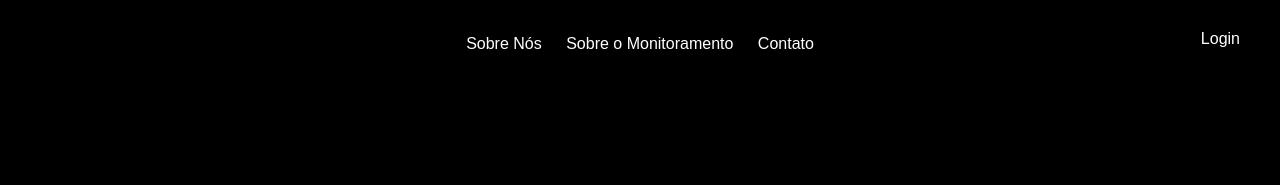
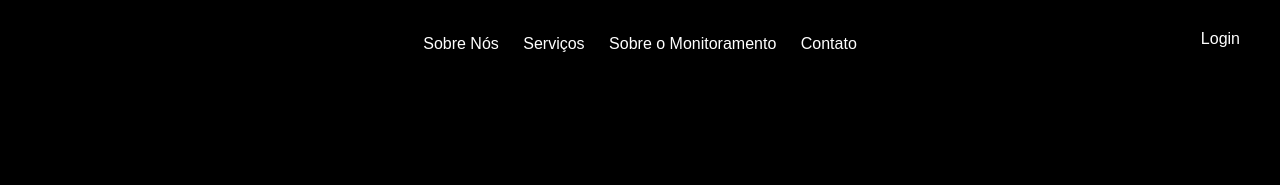
Before and after one commit to SNMONITORING/SystemNET, a plain HTML site: page index.html in a window 1280 px wide. Shown: the top 185 px of the page. Drawn offline with Linux system fonts and the light colour scheme.

Commit message:
index.html

```diff
--- a/index.html
+++ b/index.html
@@ -11,6 +11,7 @@
       <nav>
         <ul>
           <li><a href="about_us.html">Sobre Nós</a></li>
+          <li><a href="#services">Serviços</a></li>
           <li><a href="#monitoring">Sobre o Monitoramento</a></li>
           <li><a href="#contact">Contato</a></li>
           <li class="login-link"><a href="http://snmonitoring.ddns.net:8090/login">Login</a></li>
```
